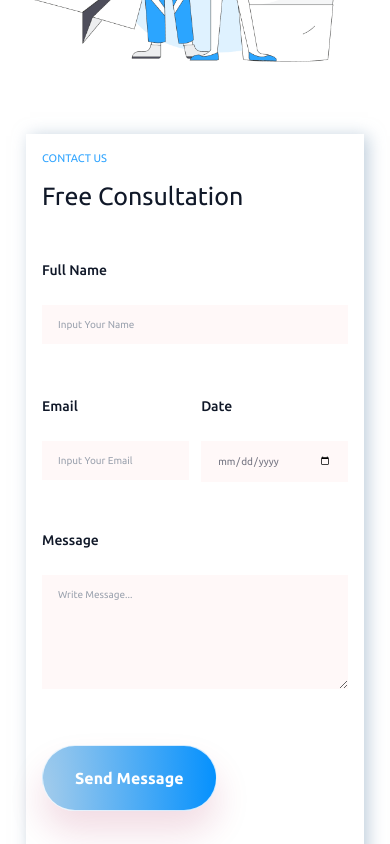
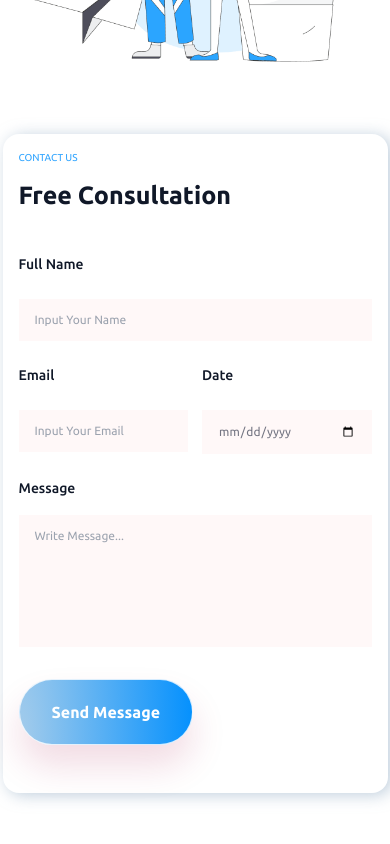
Before and after one commit to PixedioDesigns/4567gy, a Next.js app: page / in a window 390 px wide. Shown: the part 8880-9724 px from the top of the page. Built offline with nearby package versions, Linux system fonts and the light colour scheme; a web font is replaced by a local one.

Commit message:
fix issues footer

```diff
--- /dev/null
+++ b/components/home/ContactUsFooter.jsx
@@ -0,0 +1,87 @@
+import React from "react";
+
+const ContactUsFooter = () => {
+  return (
+    <>
+      <form className="mx-auto max-w-[687px] contact-form xl:px-[50px] sm:px-[40px] px-4 sm:py-[30px] py-4 rounded-[16px] ">
+        <p className="text-[10px] text-[#2FA4FF] ff_ubuntu "> CONTACT US</p>
+        <p className="mb-5 pt-3 text-3xl font-bold  text-darkBlack  ff_ubuntu">
+          Free Consultation
+        </p>
+        <div className="mb-3 pt-5 flex flex-col">
+          <label
+            htmlFor="name"
+            className="text-sm font-medium text-darkBlack ff_ubuntu  "
+          >
+            Full Name
+          </label>
+          <input
+            required
+            type="text"
+            className="bg-[#FFF8F8] sm:py-5 sm:px-7 px-4 py-3 mt-6 outline-none text-[12px] ff_ubuntu text-[#747582] w-full  "
+            id="name"
+            placeholder="Input Your Name"
+          />
+        </div>
+        <div className="flex">
+          <div className="my-3 flex flex-col w-[48%]">
+            <label
+              htmlFor="email"
+              className="text-sm font-medium text-darkBlack ff_ubuntu"
+            >
+              Email
+            </label>
+            <input
+              required
+              type="email"
+              className="mt-6 bg-[#FFF8F8] sm:py-5 sm:px-7 px-4 py-3  outline-none text-[12px] ff_ubuntu text-[#747582]   "
+              id="email"
+              placeholder="Input Your Email"
+            />
+          </div>
+          <div className="my-3  flex flex-col ml-auto w-[48%]">
+            <label
+              htmlFor="Date"
+              className="text-sm font-medium text-darkBlack ff_ubuntu"
+            >
+              Date
+            </label>
+            <input
+              required
+              type="date"
+              className="bg-[#FFF8F8] sm:py-5 sm:px-7 px-4 py-3 mt-6 outline-none text-[12px] ff_ubuntu text-[#747582]   "
+              id="Date"
+              placeholder="Input Your Name"
+            />
+          </div>
+        </div>
+        <div className="my-3  flex flex-col    ">
+          <label
+            htmlFor="dis"
+            className="text-sm font-medium text-darkBlack ff_ubuntu"
+          >
+            Message
+          </label>
+          <textarea
+            required
+            type="text"
+            className="resize-none bg-[#FFF8F8] sm:py-5 sm:px-7 px-4 py-3 mt-4 outline-none text-[12px] ff_ubuntu text-[#747582] w-full  "
+            id="dis"
+            rows={6}
+            placeholder="Write Message..."
+          />
+        </div>
+        <div className="my-8">
+          <button
+            type="submit"
+            className="rounded-full sm:px-12 px-8 py-5 text-white text-md font-bold send-message-btn transition-all duration-300 hover:shadow-none ff_ubuntu "
+          >
+            Send Message
+          </button>
+        </div>
+      </form>
+    </>
+  );
+};
+
+export default ContactUsFooter;
--- a/components/home/GotBiggerGols.jsx
+++ b/components/home/GotBiggerGols.jsx
@@ -6,7 +6,7 @@ function GotBiggerGols() {
       <div className="  container mx-auto px-5 my-8 lg:py-14 py-10  ">
         <div className=" bigger-shadow px-5 pb-8">
           {" "}
-          <h1 className="  sm:mb-10 mb-8 pt-6   ff_dm_sans text-4xl sm:text-7xl lg:text-xxl text-center">
+          <h1 className="  sm:mb-10 mb-8 pt-6   ff_dm_sans text-4xl sm:text-7xl lg:text-10xl text-center">
             Got Bigger Goals?{" "}
           </h1>
           <p className="text-2md text-[#696871] max-w-[809px] text-center mx-auto leading-[300%]">
--- a/components/home/SimplePricing.jsx
+++ b/components/home/SimplePricing.jsx
@@ -3,7 +3,7 @@ import React from "react";
 const SimplePricing = () => {
   return (
     <div className="max-w-[1280px] mx-auto px-3">
-      <h1 className="md:mb-16 sm:mb-10 mb-8   ff_dm_sans text-4xl sm:text-7xl lg:text-xxl text-center">
+      <h1 className="md:mb-16 sm:mb-10 mb-8   ff_dm_sans text-4xl sm:text-7xl lg:text-10xl text-center">
         Simple Pricing{" "}
       </h1>
 
--- a/components/home/StepBuyStep.jsx
+++ b/components/home/StepBuyStep.jsx
@@ -12,7 +12,7 @@ function StepBuyStep() {
     <div>
       {" "}
       <div className="container mx-auto my-[50px] px-3 sm:my-[120px] lg:my-[170px]  ">
-        <h1 className="md:mb-16 sm:mb-10 mb-8   ff_dm_sans text-4xl sm:text-7xl lg:text-xxl text-center">
+        <h1 className="md:mb-16 sm:mb-10 mb-8   ff_dm_sans text-4xl sm:text-7xl lg:text-10xl text-center">
           Our step by step process
         </h1>
         <div className="flex flex-wrap  justify-center ">
--- a/components/home/YouCoverd.jsx
+++ b/components/home/YouCoverd.jsx
@@ -1,4 +1,5 @@
 import React from "react";
+import ContactUsFooter from "./ContactUsFooter";
 
 function YouCoverd() {
   return (
@@ -18,83 +19,8 @@ function YouCoverd() {
               </div>
             </div>
           </div>
-          <div className="lg:basis-1/2 basis-full">
-            <div className="lg:pl-10 mx-4 mx-lg-0  mt-10 lg:mt-0">
-              <div className="contact-form xl:px-[50px] sm:px-[40px] px-4 sm:py-[30px] py-4  ">
-                <p className="text-[11px] text-[#2FA4FF] ff_ubuntu ">
-                  {" "}
-                  CONTACT US
-                </p>
-                <p className="mb-5 pt-3 text-3xl  text-darkBlack  ff_ubuntu">
-                  Free Consultation
-                </p>
-                <div className="my-5 pt-6 flex flex-col">
-                  <label
-                    htmlFor="name"
-                    className="text-sm font-medium text-darkBlack ff_ubuntu  "
-                  >
-                    Full Name
-                  </label>
-                  <input
-                    type="text"
-                    className="bg-[#FFF8F8] sm:py-5 sm:px-7 px-4 py-3 mt-6 outline-none text-[10px] ff_ubuntu text-[#747582] w-full  "
-                    id="name"
-                    placeholder="Input Your Name"
-                  />
-                </div>{" "}
-                <div className="flex">
-                  <div className="my-4   flex flex-col w-[48%]">
-                    <label
-                      htmlFor="email"
-                      className="text-sm font-medium text-darkBlack ff_ubuntu pt-4 "
-                    >
-                      Email{" "}
-                    </label>
-                    <input
-                      type="email"
-                      className="bg-[#FFF8F8] sm:py-5 sm:px-7 px-4 py-3 mt-6 outline-none text-[10px] ff_ubuntu text-[#747582]   "
-                      id="email"
-                      placeholder="Input Your Email"
-                    />
-                  </div>
-                  <div className="my-4   flex flex-col ml-auto w-[48%]">
-                    <label
-                      htmlFor="Date"
-                      className="text-sm font-medium text-darkBlack ff_ubuntu pt-4 "
-                    >
-                      Date
-                    </label>
-                    <input
-                      type="date"
-                      className="bg-[#FFF8F8] sm:py-5 sm:px-7 px-4 py-3 mt-6 outline-none text-[10px] ff_ubuntu text-[#747582]   "
-                      id="Date"
-                      placeholder="Input Your Name"
-                    />
-                  </div>
-                </div>
-                <div className="my-4   flex flex-col    ">
-                  <label
-                    htmlFor="dis"
-                    className="text-sm font-medium text-darkBlack ff_ubuntu pt-4 "
-                  >
-                    Message{" "}
-                  </label>
-                  <textarea
-                    type="text"
-                    className="bg-[#FFF8F8] sm:py-5 sm:px-7 px-4 py-3 mt-6 outline-none text-[10px] ff_ubuntu text-[#747582] w-full  "
-                    id="dis"
-                    rows={6}
-                    placeholder="Write Message..."
-                  />
-                </div>
-                <div className="my-14">
-                  <button className="rounded-full sm:px-12 px-8 sm:py-[30px] py-5 text-white text-md font-bold send-message-btn transition-all duration-300 hover:shadow-none ff_ubuntu ">
-                    {" "}
-                    Send Message
-                  </button>
-                </div>
-              </div>
-            </div>
+          <div className="lg:basis-1/2 basis-full mt-10 sm:mt-lg-0">
+            <ContactUsFooter />
           </div>
         </div>
       </div>
--- a/tailwind.config.js
+++ b/tailwind.config.js
@@ -1,6 +1,9 @@
 /** @type {import('tailwindcss').Config} */
 module.exports = {
-    content: ["./pages/**/*.{js,ts,jsx,tsx}", "./components/**/*.{js,ts,jsx,tsx}"],
+  content: [
+    "./pages/**/*.{js,ts,jsx,tsx}",
+    "./components/**/*.{js,ts,jsx,tsx}",
+  ],
   theme: {
     extend: {
       fontSize: {
@@ -20,8 +23,8 @@ module.exports = {
         "7xl": "50px",
         "8xl": "56px",
         "9xl": "60px",
-                xxl: "65px",
-                "2xxl": "75px",
+        "10xl": "65px",
+        "11xl": "75px",
       },
       colors: {
         darkBlack: "#101828",
```
Also changed, not shown: components/home/StepProcess.jsx (+34 -15 lines), 1 other file (tests, documents, lock files or other folders). Lines whose indentation alone changed are shown as unchanged.
